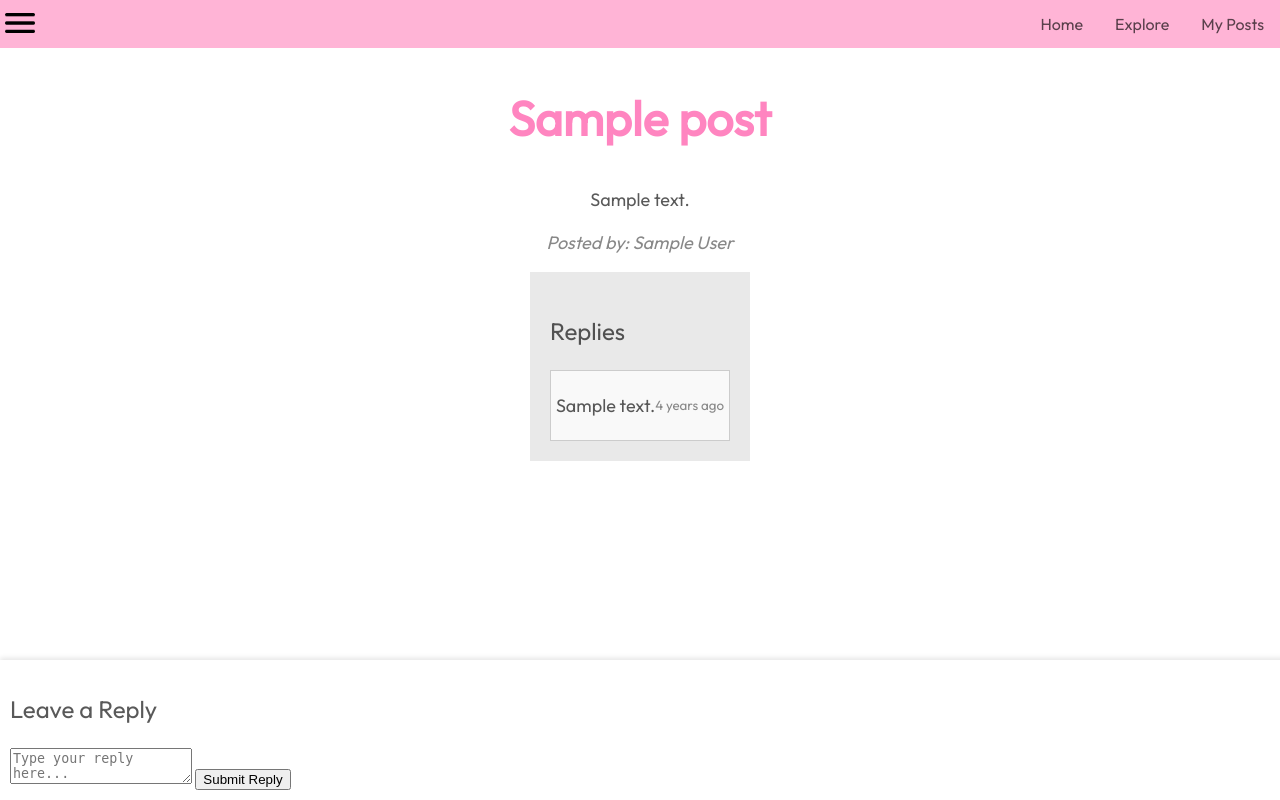
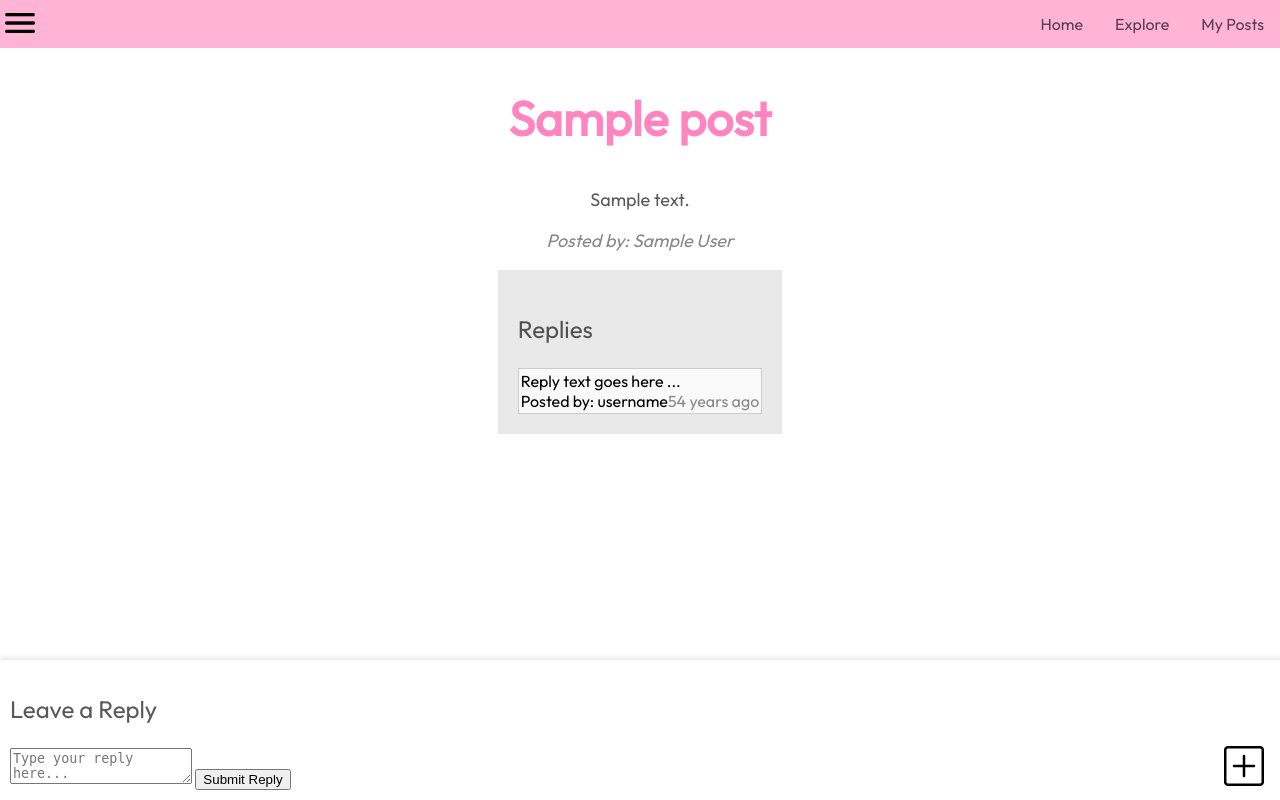
Before and after one commit to leoli33/CSE312_666, a Flask app: template templates/reply.html in a window 1280 px wide. Run offline with Flask 3, Linux system fonts and the light colour scheme; the template is opened without the code that fills it: most values are stand-ins (such as "Sample title", 1, 10 or a date in 2020).

Commit message:
reply update
1. replay is too long now can display in multiline.
2. replay now can show its author

```diff
--- a/server.py
+++ b/server.py
@@ -200,14 +200,17 @@
     post_data = posts_collection.find_one({'_id': ObjectId(post_id)})
     if post_data:
         author_email = post_data.get('author', 'Unknown author')
-        # print("Author email at post detail:", author_email)
         replies_data = replies_collection.find({'threadId': ObjectId(post_id)})
-        replies = list(replies_data)
-        for reply in replies:
+        replies = []
+        for reply in replies_data:
+            # Add author_email or username to reply object
+            reply['author'] = reply.get('author', 'Unknown author')
             reply['timestamp'] = reply['timestamp'].strftime('%Y-%m-%dT%H:%M:%SZ')
+            replies.append(reply)
         return render_template('reply.html', post=post_data, author=author_email, replies=replies)
     else:
         return "Post not found", 404
+
 
 
 @app.route('/submit-reply', methods=['POST'])
@@ -215,16 +218,19 @@
     data = request.json
     thread_id = data['threadId']
     content = data['content']
+    author_email = session.get('user_email', 'Unknown author')
     reply_id = replies_collection.insert_one({
         'threadId': ObjectId(thread_id),
         'content': content,
-        'timestamp': datetime.utcnow()
+        'timestamp': datetime.utcnow(),
+        'author': author_email
     }).inserted_id
 
     if reply_id:
-        return jsonify({'result': 'success', 'reply_id': str(reply_id)})
+        return jsonify({'result': 'success', 'reply_id': str(reply_id), 'author_email': author_email})
     else:
         return jsonify({'result': 'error', 'message': 'Failed to insert reply'}), 500
+
 
 @app.route('/my_posts')
 def my_posts():
--- a/static/css/reply.css
+++ b/static/css/reply.css
@@ -13,10 +13,23 @@
 .back-button:hover {
     background-color: #e7c3ca;
 }
+.toggle-reply-btn {
+    position: fixed;
+    bottom: 10px;
+    right: 10px;
+    z-index: 1000;
+    background: none;
+    border: none;
+    cursor: pointer;
+}
+.toggle-reply-btn img {
+    width: 40px;
+    height: auto;
+}
 .post-author {
     font-style: italic;
     color: #888;
-    margin-top: 20px;
+    margin-top: 10px;
 }
 #reply-section {
     position: fixed;
@@ -35,12 +48,28 @@
 
 .reply {
     display: flex;
-    justify-content: space-between;
-    align-items: center;
-    margin-top: 10px;
-    padding: 5px;
+    flex-direction: column;
+    align-items: flex-start;
+    margin-top: 5px;
+    padding: 2px;
     border: 1px solid #ccc;
     background: #f9f9f9;
+    word-wrap: break-word;
+    overflow-wrap: break-word;
+    word-break: break-all;
+}
+.reply p {
+    text-align: left;
+}
+
+.reply-content {
+    max-width: 100%;
+}
+
+.reply-details {
+    display: flex;
+    justify-content: space-between;
+    width: 100%;
 }
 
 .time-ago {
--- a/static/js/reply.js
+++ b/static/js/reply.js
@@ -24,19 +24,18 @@
             replyDiv.className = 'reply';
             replyDiv.innerHTML = `
                 <p>${replyContent}</p>
+                <p class="reply-author">Posted by: ${data.author_email}</p> <!-- Include author here -->
                 <small class="time-ago" data-timestamp="${new Date().toISOString()}"></small>
             `;
 
             document.getElementById('replies-container').appendChild(replyDiv);
-
-            const timeAgoElements = replyDiv.getElementsByClassName('time-ago');
-            for (let elem of timeAgoElements) {
-                elem.textContent = timeSince(new Date(elem.getAttribute('data-timestamp')));
-            }
+            const timeAgoElement = replyDiv.querySelector('.time-ago');
+            timeAgoElement.textContent = timeSince(new Date(timeAgoElement.getAttribute('data-timestamp')));
         } else {
             alert('Failed to submit reply.');
         }
     })
+
     .catch(error => {
         console.error('Error:', error);
     });
@@ -70,8 +69,19 @@
 }
 
 document.addEventListener('DOMContentLoaded', (event) => {
+    var replySection = document.getElementById('reply-section');
+    var toggleBtn = document.getElementById('toggleReplySectionBtn');
     document.querySelectorAll('.time-ago').forEach(function(element) {
         var timestamp = element.getAttribute('data-timestamp');
         element.textContent = timeSince(timestamp);
     });
+    toggleBtn.addEventListener('click', function() {
+        if (replySection.style.display === 'none') {
+            replySection.style.display = 'block';
+
+        } else {
+            replySection.style.display = 'none';
+
+        }
+    });
 });
--- a/templates/post.html
+++ b/templates/post.html
@@ -5,6 +5,7 @@
 {% block content %}
     <link rel="stylesheet" type="text/css" href="/static/css/post.css">
     <div class="container">
+        <button class="clear-posts-button" id="clearPostsButton" onclick="clearPosts()">X</button>
         <div id="myNewThreadSidebar" class="new-thread-sidebar">
             <a href="javascript:void(0)" class="closebtn" onclick="closeNewThreadSidebar()">&times;</a>
             <form id="newThreadForm">
--- a/templates/reply.html
+++ b/templates/reply.html
@@ -5,6 +5,9 @@
 {% block content %}
     <link rel="stylesheet" type="text/css" href="/static/css/reply.css">
     <div class="container">
+        <button id="toggleReplySectionBtn" class="toggle-reply-btn">
+            <img src="/static/icons/post.png" alt="Toggle Replies" />
+        </button>
         <div id="thread-content" data-post-id="{{ post._id }}">
             <h2>{{ post.title }}</h2>
             <p>{{ post.content }}</p>
@@ -14,11 +17,14 @@
         <div id="replies-container">
             <h3>Replies</h3>
             {% for reply in replies %}
-                <div class="reply">
-                    <p>{{ reply.content }}</p>
-                    <small class="time-ago" data-timestamp="{{ reply.timestamp }}"></small>
+            <div class="reply">
+                <div class="reply-content">Reply text goes here ...</div>
+                <div class="reply-details">
+                    <span class="posted-by">Posted by: username</span>
+                    <span class="time-ago">time ago</span>
                 </div>
-            {% endfor %}
+            </div>
+        {% endfor %}
         </div>
 
         <div id="reply-section">
```
Also changed, not shown: static/css/post.css (+11 -1 lines).
